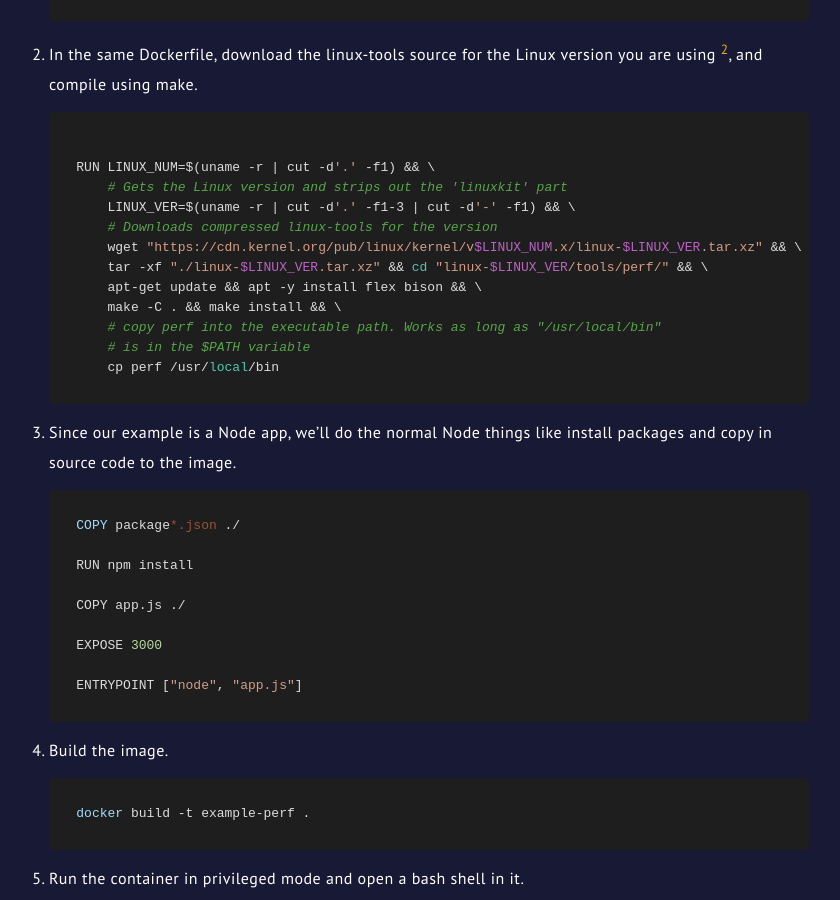
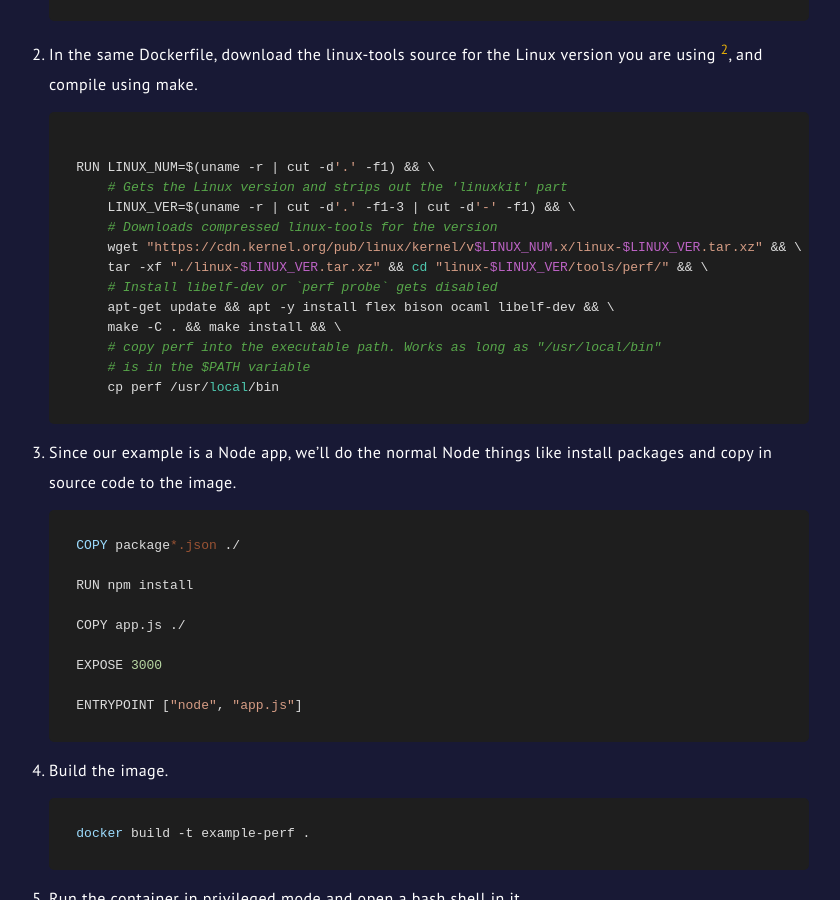
Before and after one commit to OpeOnikute/opeonikute.github.io, a Jekyll site: the page built from posts/how-to-use-perf-on-macos.md, in a window 1280 px wide and 900 px high, scrolled down 655 px. Shown: the whole window, without its empty margins (231-1071 px from the left). Built offline with Jekyll 4.4.1, drawn with Linux system fonts in a browser that asks for light colours.

Commit message:
update perf install instructions

```diff
--- a/posts/how-to-use-perf-on-macos.md
+++ b/posts/how-to-use-perf-on-macos.md
@@ -32,7 +32,8 @@ On OSX you can use Docker containers to create such an environment and install p
         # Downloads compressed linux-tools for the version
         wget "https://cdn.kernel.org/pub/linux/kernel/v$LINUX_NUM.x/linux-$LINUX_VER.tar.xz" && \
         tar -xf "./linux-$LINUX_VER.tar.xz" && cd "linux-$LINUX_VER/tools/perf/" && \
-        apt-get update && apt -y install flex bison && \
+        # Install libelf-dev or `perf probe` gets disabled
+        apt-get update && apt -y install flex bison ocaml libelf-dev && \
         make -C . && make install && \
         # copy perf into the executable path. Works as long as "/usr/local/bin"
         # is in the $PATH variable
```
